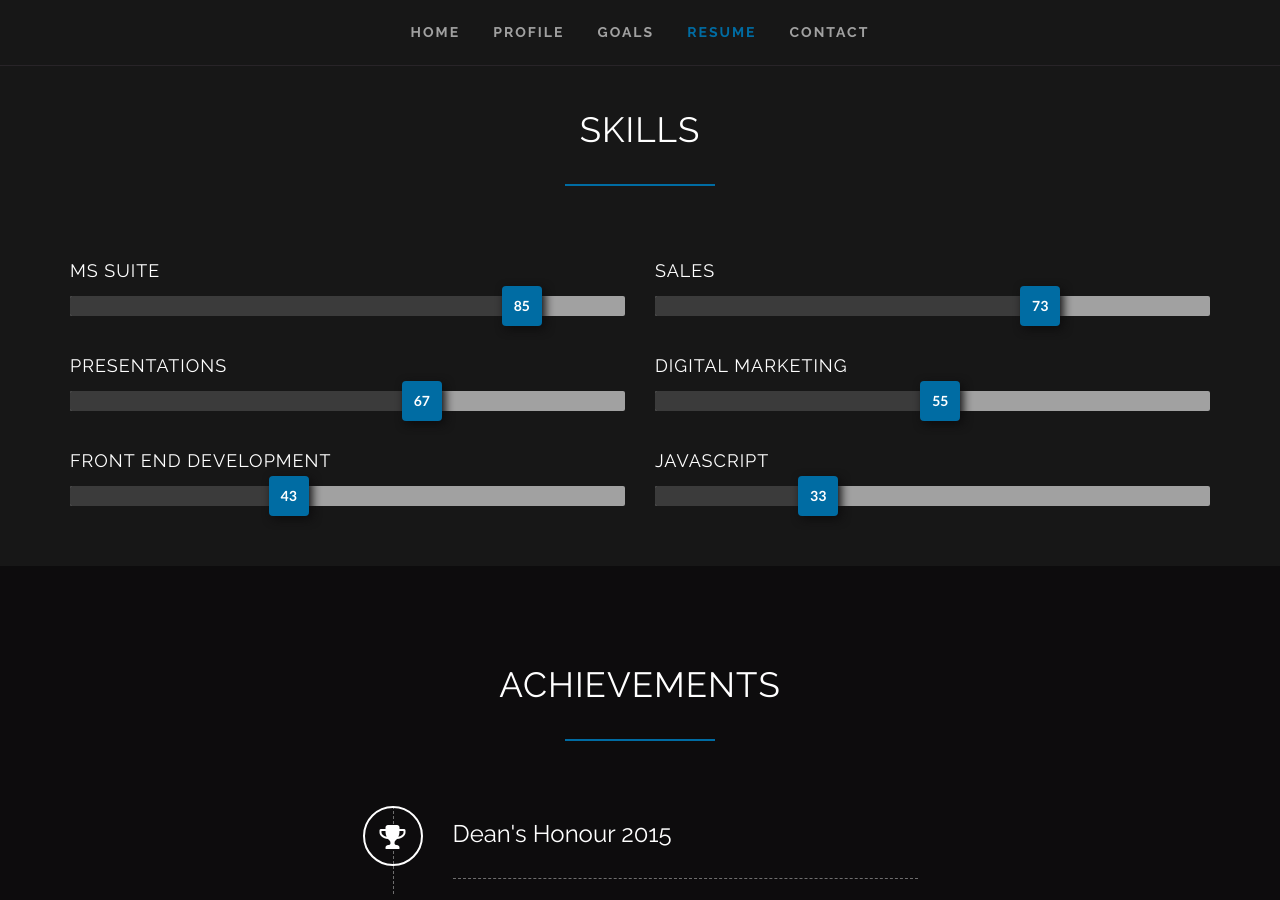
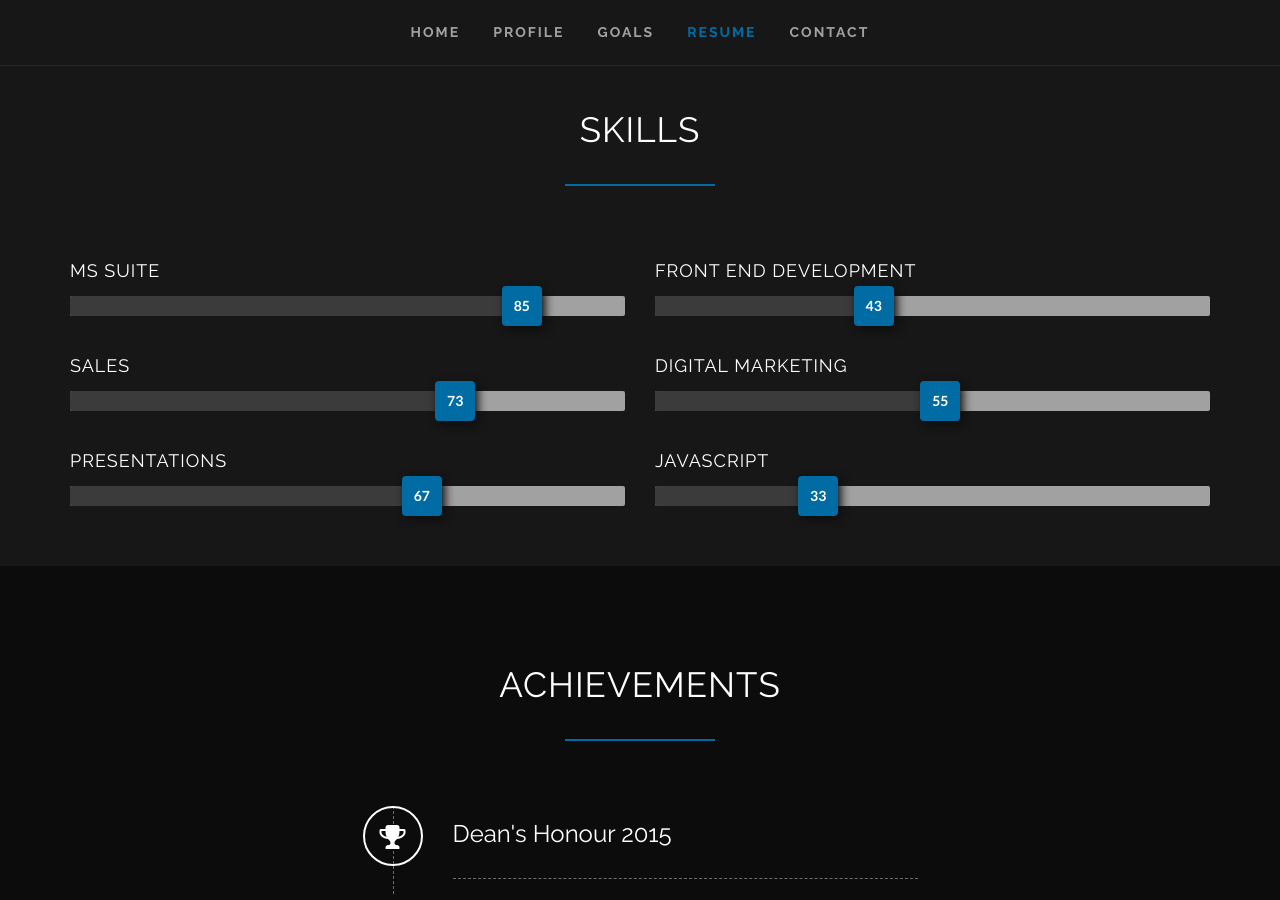
Before and after one commit to clearcareer/RobertSimoes, a Jekyll site: the page built from index.html, in a window 1280 px wide and 900 px high, scrolled down 3369 px. Built offline with Jekyll 4.4.1, drawn with Linux system fonts in a browser that asks for light colours; some web fonts are replaced.

```diff
--- a/index.html
+++ b/index.html
@@ -55,14 +55,14 @@ work_experience:
 skills:
   - name: MS Suite
     level: 85
+  - name: Front End Development
+    level: 43
   - name: Sales
     level: 73
+  - name: Digital Marketing
+    level: 55
   - name: Presentations
     level: 67
-  - name: Digital Marketing
-    level: 55
-  - name: Front End Development
-    level: 43
   - name: JavaScript
     level: 33
 achievements:
```
